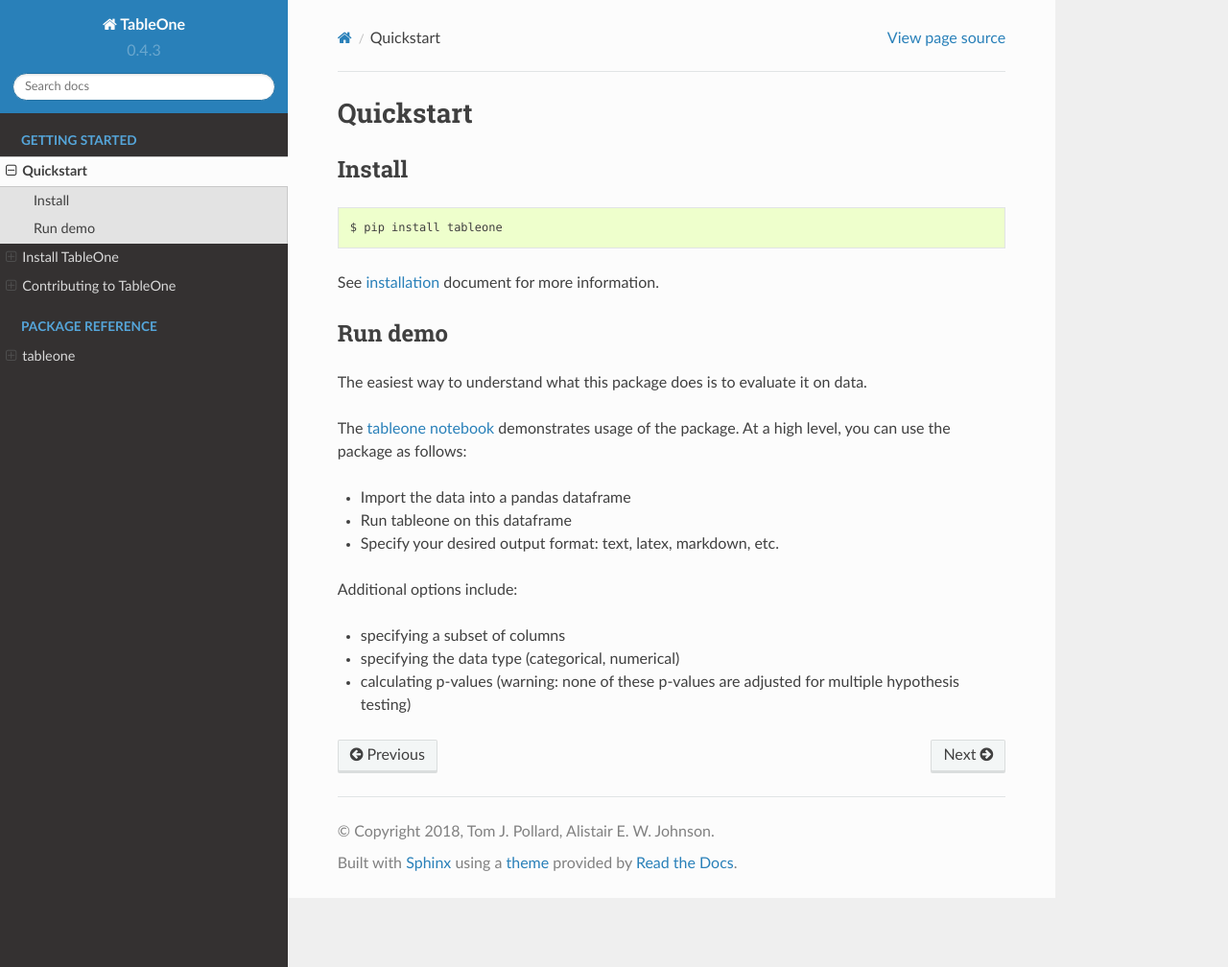
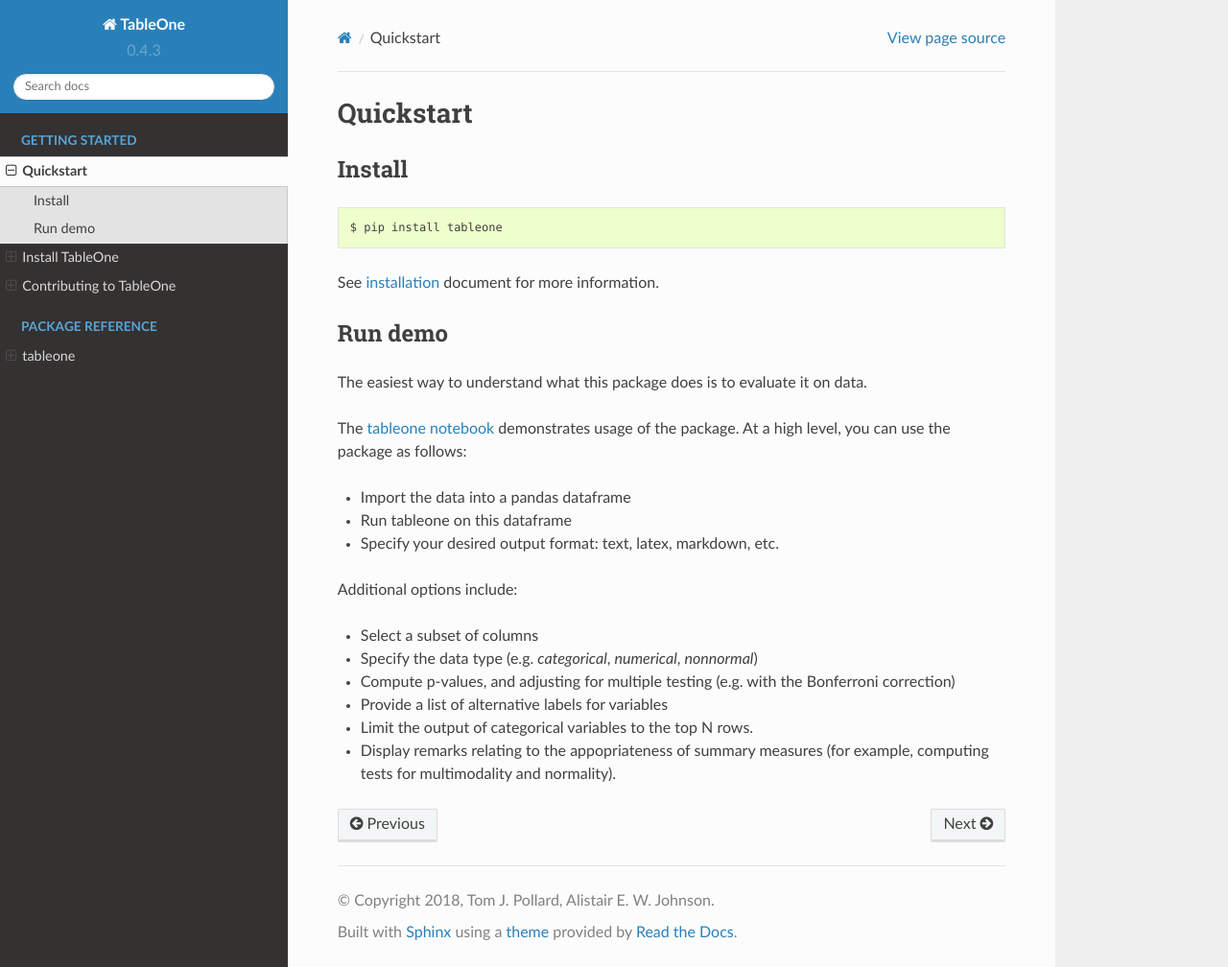
Before and after one commit to tompollard/tableone, a Sphinx documentation site: the page built from docs/quickstart.rst, in a window 1280 px wide and 1008 px high. Shown: the whole window at 96% size. Built offline with Sphinx 7.4.7 and the Read the Docs theme 2.0.0, drawn with Linux system fonts in a browser that asks for light colours.

Commit message:
update args

```diff
--- a/docs/quickstart.rst
+++ b/docs/quickstart.rst
@@ -24,6 +24,9 @@
 
 Additional options include:
 
-* specifying a subset of columns
-* specifying the data type (categorical, numerical)
-* calculating p-values (warning: none of these p-values are adjusted for multiple hypothesis testing)
+* Select a subset of columns
+* Specify the data type (e.g. `categorical`, `numerical`, `nonnormal`)
+* Compute p-values, and adjusting for multiple testing (e.g. with the Bonferroni correction)
+* Provide a list of alternative labels for variables
+* Limit the output of categorical variables to the top N rows.
+* Display remarks relating to the appopriateness of summary measures (for example, computing tests for multimodality and normality).
```
